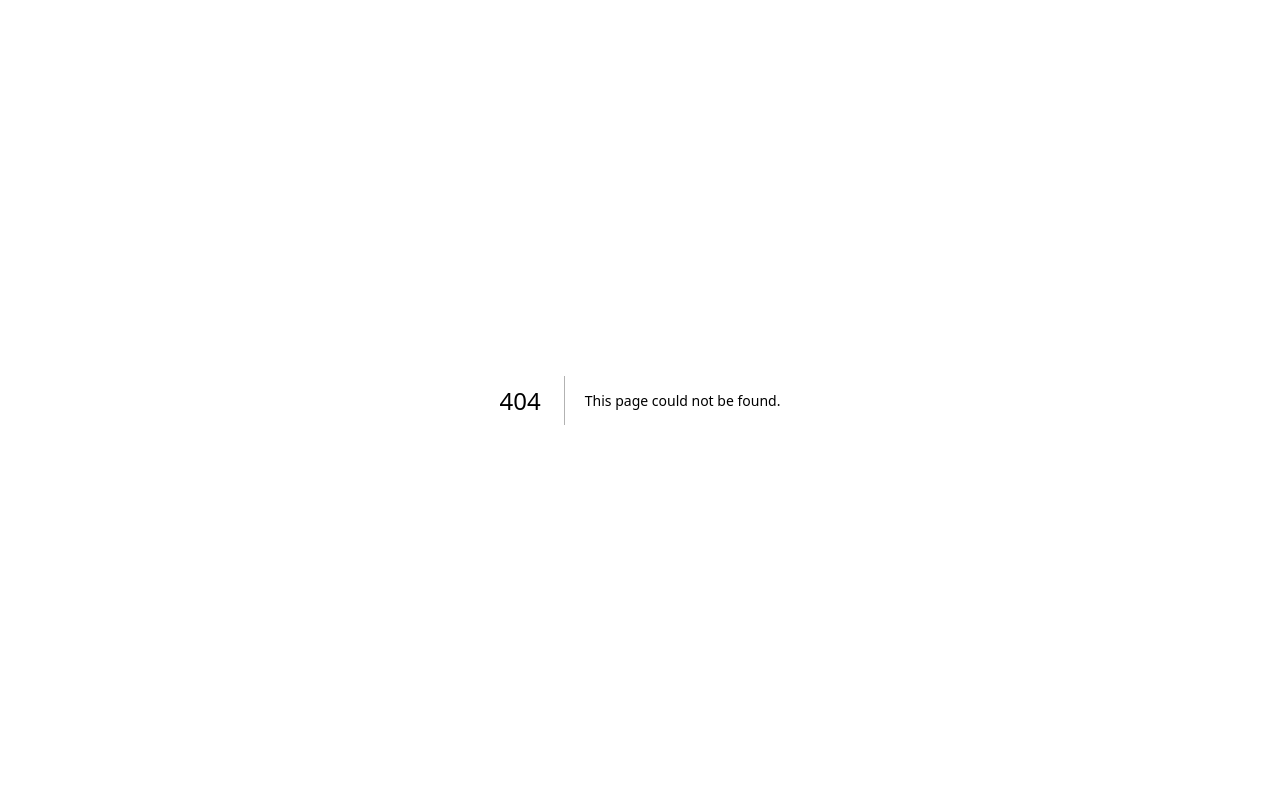
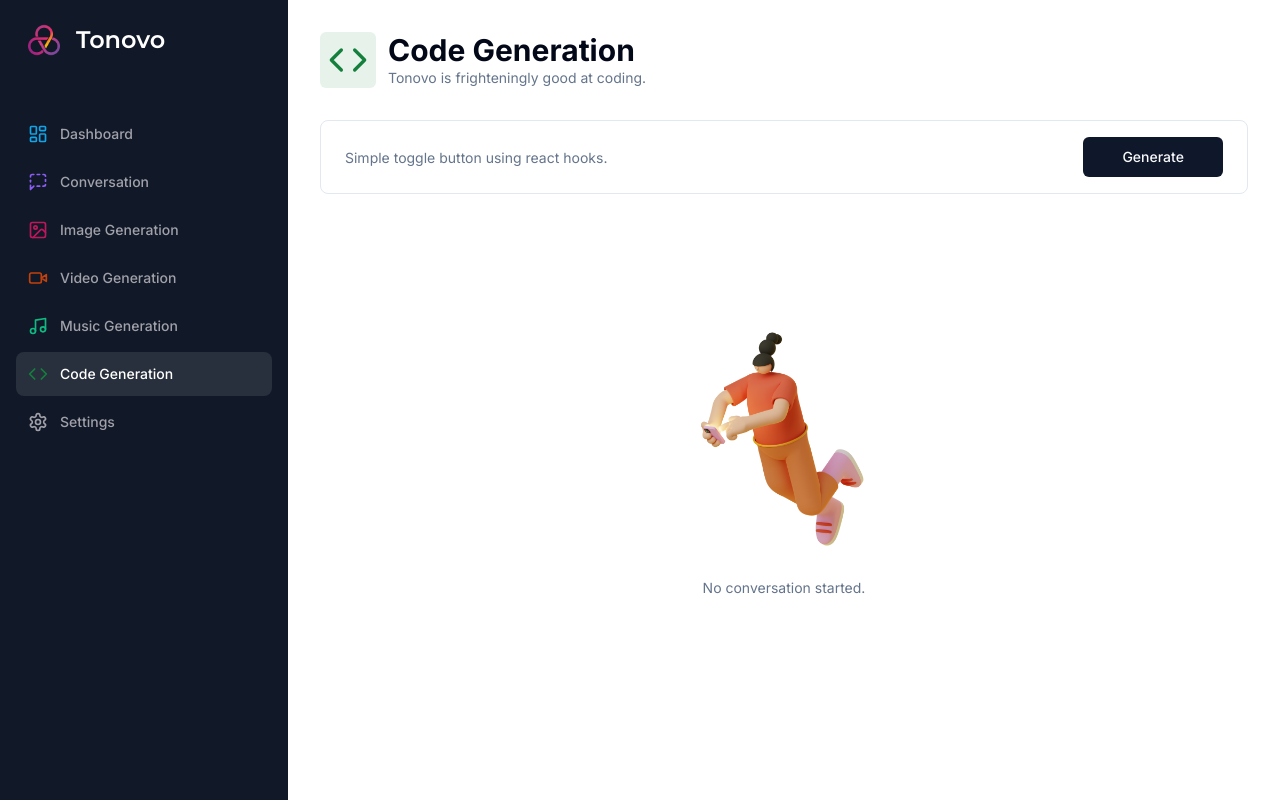
Before and after one commit to Dominier/Tonovo, a Next.js app: page /code in a window 1280 px wide. Before the commit this address had no page. Built offline with nearby package versions, Linux system fonts and the light colour scheme.

Commit message:
Created Code Generation AI

```diff
--- /dev/null
+++ b/app/(dashboard)/(routes)/code/constants.ts
@@ -0,0 +1,7 @@
+import * as z from "zod";
+
+export const formSchema = z.object({
+  prompt: z.string().min(1, {
+    message: "Prompt is required."
+  }),
+});
--- /dev/null
+++ b/app/(dashboard)/(routes)/code/page.tsx
@@ -0,0 +1,153 @@
+// Page for Code Generation
+"use client"
+
+import axios from "axios";
+import * as z from "zod";
+import { Code } from "lucide-react";
+import { useForm } from "react-hook-form";
+import { zodResolver } from "@hookform/resolvers/zod"; // package from npm
+import { useRouter } from "next/navigation";
+import { ChatCompletionRequestMessage } from "openai";
+import { useState } from "react";
+import ReactMarkdown from "react-markdown";
+
+import { Heading } from "@/components/Heading";
+import { Form, FormControl, FormField, FormItem } from "@/components/ui/form";
+import { Input } from "@/components/ui/input";
+import { Button } from "@/components/ui/button";
+import { Empty } from "@/components/empty";
+import { Loader } from "@/components/loader";
+import { cn } from "@/lib/utils";
+import { UserAvator } from "@/components/user-avatar";
+import { BotAvatar } from "@/components/bot-avatar";
+
+import { formSchema } from "./constants";
+
+const CodePage = () => {
+    const router = useRouter();
+    const [messages, setMessages] = useState<ChatCompletionRequestMessage[]>([]); // Connects Messages to OpenAI
+
+    const form = useForm<z.infer<typeof formSchema>>({
+        resolver: zodResolver(formSchema),
+        defaultValues: {
+            prompt: ""
+        }
+    });
+
+    const isLoading = form.formState.isSubmitting;
+
+    const onSubmit = async (values: z.infer<typeof formSchema>) => {
+        try {
+            const userMessage: ChatCompletionRequestMessage = {
+                role: "user",
+                content: values.prompt, // user message
+            };
+            const newMessages = [...messages, userMessage]; // acts like history
+
+            // calls to OpenAI
+            const response = await axios.post("/api/code", {
+                messages: newMessages,
+            });
+
+            setMessages((current) => [...current, userMessage, response.data]);
+
+            form.reset();
+        } catch (error: any) {
+            // TODO: Open Pro Modal
+            console.log(error);
+        } finally {
+            router.refresh();
+        }
+    }
+
+    return (
+        <div>
+            <Heading
+                title="Code Generation"
+                description="Tonovo is frighteningly good at coding."
+                icon={Code}
+                iconColor="text-green-700"
+                bgColor="bg-green-700/10"
+            />
+            <div className="px-4 lg:px-8">
+                <div>
+                    <Form {...form}>
+                        <form
+                            onSubmit={form.handleSubmit(onSubmit)}
+                            className="rounded-lg border w-full p-4 px-3 md:px-6
+                            focus-within:shadow-sm grid grid-cols-12 gap-2"
+                        >
+                            <FormField
+                                name="prompt"
+                                render={({ field }) => (
+                                    <FormItem className="col-span-12 lg:col-span-10">
+                                        <FormControl className="m-0 p-0">
+                                            <Input
+                                                className="border-0 outline-none focus-visible:ring-0
+                                                focus-visible:ring-transparent"
+                                                disabled={isLoading} // disabled when form is loading
+                                                placeholder="Simple toggle button using react hooks."
+                                                {...field} // contains onChange, onBlur, value, etc. (could be risky)
+                                            />
+                                        </FormControl>
+                                    </FormItem>
+                                )}
+                            />
+                            <Button
+                                className="col-span-12 lg:col-span-2 w-full"
+                                disabled={isLoading}
+                            >
+                                Generate
+                            </Button>
+                        </form>
+                    </Form>
+                </div>
+                <div className="space-y-4 mt-4">
+                    {isLoading && (
+                        <div className="p-8 rounded-lg w-full flex items-center justify-center bg-muted">
+                            <Loader />
+                        </div>
+                    )}
+                    {messages.length === 0 && !isLoading && (
+                        <Empty label="No conversation started." />
+                    )}
+                    {/* Displays messages */}
+                    <div className="flex flex-col-reverse gap-y-4">
+                        {messages.map((message) => (
+                            <div
+                                key={message.content}
+                                className={cn(
+                                    "p-8 w-full flex items-start gap-x-8 rounded-lg",
+                                    message.role === "user" ? "bg-white border border-black/10" // User Message
+                                    : "bg-muted" // AI Message
+                                )}
+                            >
+                                {message.role === "user" ? <UserAvator /> : <BotAvatar />}
+                                <ReactMarkdown
+                                    components={{
+                                        pre: ({node, ...props}) => ( // Renders the code segment
+                                            <div className="overflow-auto w-full my-2
+                                            bg-black/10 p-2 rounded-lg">
+                                                <pre {...props} />
+                                            </div>
+                                        ),
+                                        code: ({node, ...props}) => (
+                                            <code className="bg-black/10 rounded-lg p-1"
+                                            {...props}
+                                            />
+                                        )
+                                    }}
+                                    className="text-sm overflow-hidden leading-7"
+                                >
+                                    {message.content || ""}
+                                </ReactMarkdown>
+                            </div>
+                        ))}
+                    </div>
+                </div>
+            </div>
+        </div>
+     );
+}
+
+export default CodePage;
--- /dev/null
+++ b/app/api/code/route.ts
@@ -0,0 +1,50 @@
+// Connection to OpenAI API for Code Generation
+
+import { auth } from "@clerk/nextjs";
+import { NextResponse } from "next/server";
+import { ChatCompletionRequestMessage, Configuration, OpenAIApi } from "openai";
+
+const configuration = new Configuration({
+    apiKey: process.env.OPENAI_API_KEY,
+});
+
+const openai = new OpenAIApi(configuration);
+
+const instructionMessage: ChatCompletionRequestMessage = {
+    role: "system",
+    content: "You are a code generator. You must answer only in markdown code snippets. Use code comments for explanations."
+}
+
+export async function POST(
+    req: Request
+) {
+    try {
+        const { userId } = auth();
+        const body = await req.json();
+        const { messages } = body;
+
+        if (!userId) {
+            return new NextResponse("Unauthorized", { status: 401 });
+        }
+
+        if (!configuration.apiKey) {
+            return new NextResponse("OpenAI API Key not configured", { status: 500 });
+        }
+
+        if (!messages) {
+            return new NextResponse("Messages are required", { status: 400 });
+        }
+
+        const response = await openai.createChatCompletion({
+            model: "gpt-3.5-turbo",
+            messages: [instructionMessage, ...messages],
+            temperature: 0.3,   // Changes the creativity of the AI, LOW TEMP FOR CODE
+            // top_p: 0.1,      // Changes the sampling, LOW TOP_P FOR CODE (DO NOT UNCOMMENT UNLESS YOU COMMENT TEMP)
+        });
+
+        return NextResponse.json(response.data.choices[0].message);
+    } catch (error) {
+        console.log("[CODE_ERROR]", error)
+        return new NextResponse("Internal Error", { status: 500 });
+    }
+}
--- a/package.json
+++ b/package.json
@@ -31,6 +31,7 @@
     "react": "18.2.0",
     "react-dom": "18.2.0",
     "react-hook-form": "^7.45.2",
+    "react-markdown": "^8.0.7",
     "tailwind-merge": "^1.14.0",
     "tailwindcss": "3.3.3",
     "tailwindcss-animate": "^1.0.6",
```
Also changed, not shown: 1 other file (tests, documents, lock files or other folders).
